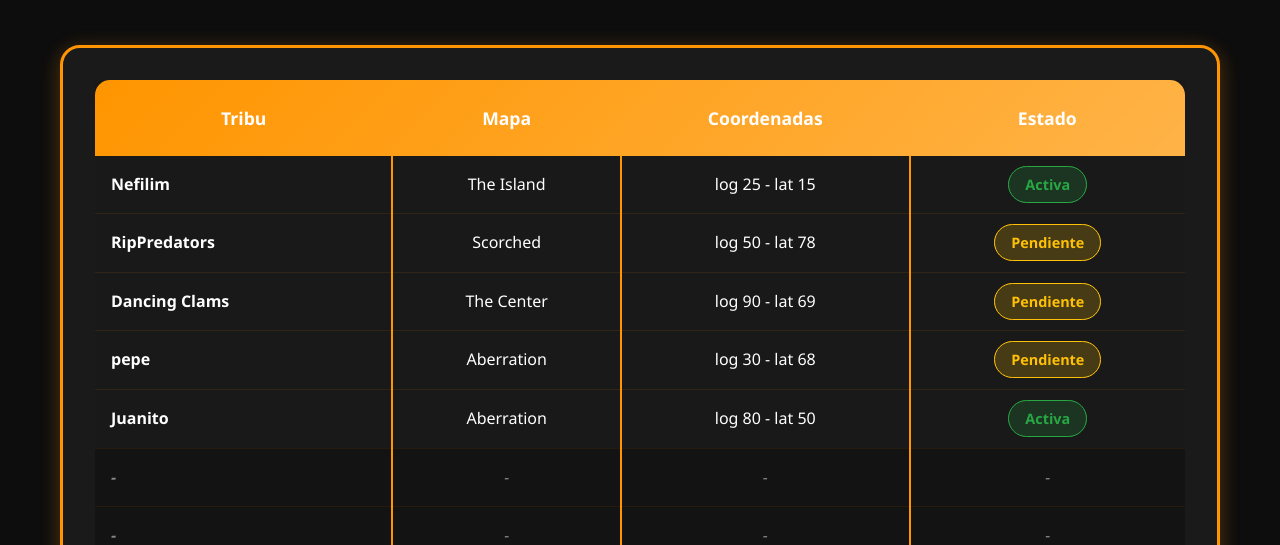
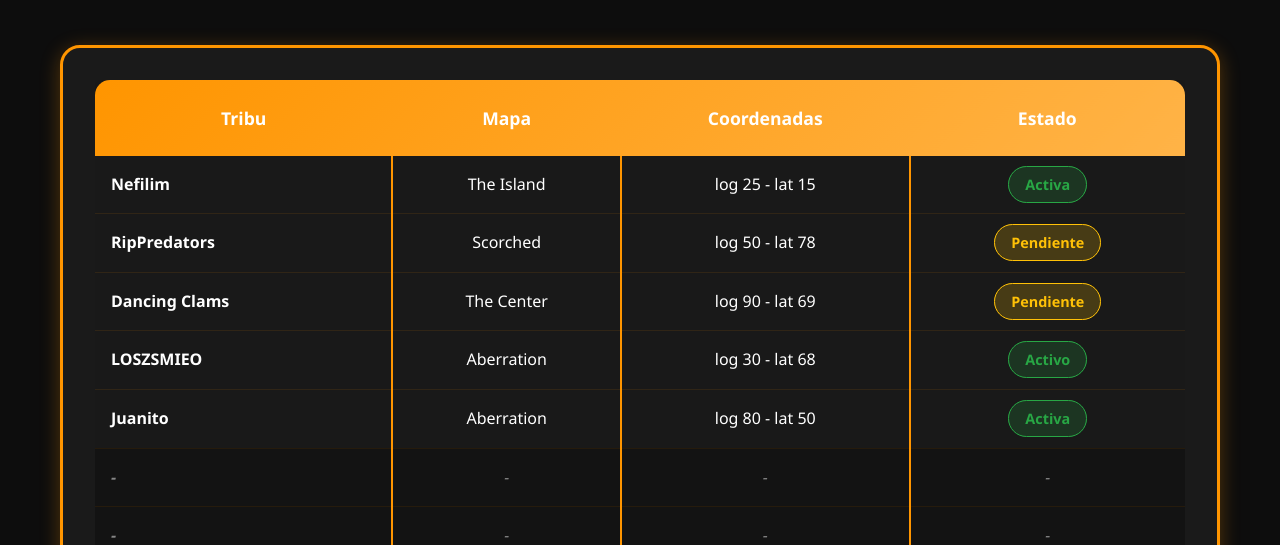
Before and after one commit to Douglas-GV/Aztec-Warriors, a plain HTML site: page Lista.html in a window 1280 px wide. Shown: the part 255-800 px from the top of the page. Drawn offline with Linux system fonts and the light colour scheme.

Commit message:
Update Lista.html
Actualice una tribu

```diff
--- a/Lista.html
+++ b/Lista.html
@@ -81,10 +81,10 @@
                                 <td><span class="status pending">Pendiente</span></td>
                             </tr>
                             <tr>
-                                <td>pepe</td>
+                                <td>LOSZSMIEO</td>
                                 <td>Aberration</td>
                                 <td>log 30 - lat 68</td>
-                                <td><span class="status pending">Pendiente</span></td>
+                                <td><span class="status active">Activo</span></td>
                             </tr>
                             <!-- Filas vacías para futuras entradas -->
                             <tr>
```
